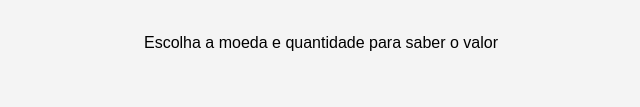
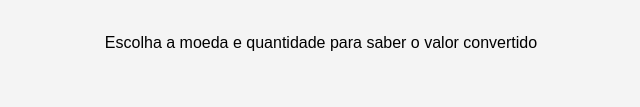
Before and after one commit to guimarques9407/exchange-rate, a plain HTML site: page index.html in a window 1280 px wide. Shown: the part 339-446 px from the top of the page, without its empty margins (319-959 px from the left). Drawn offline with Linux system fonts and the light colour scheme; no server answers.

Commit message:
change the language

```diff
--- a/index.html
+++ b/index.html
@@ -10,7 +10,7 @@
   <body>
     <img src="img/money.png" alt="" class="money-img" />
     <h1>Calculadora de taxa de câmbio</h1>
-    <p>Escolha a moeda e quantidade para saber o valor</p>
+    <p>Escolha a moeda e quantidade para saber o valor convertido</p>
 
     <div class="container">
       <div class="currency">
```
